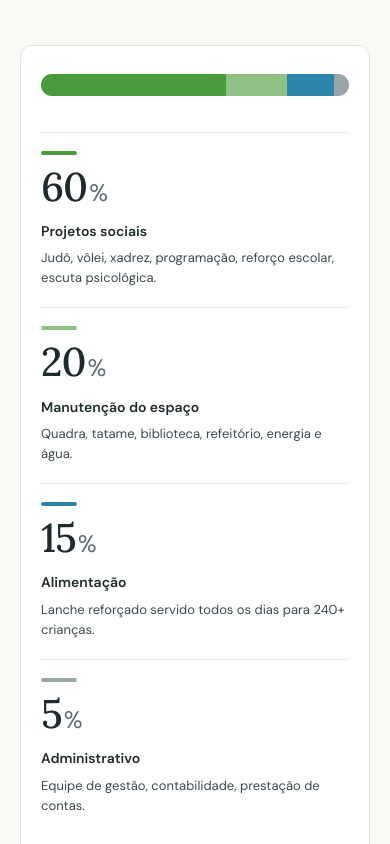
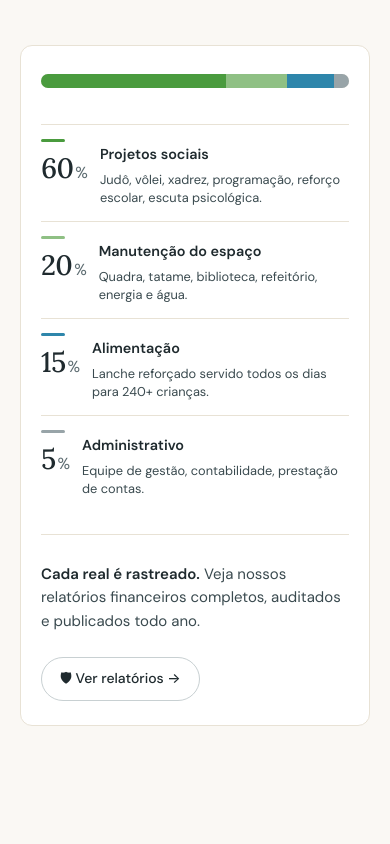
Before and after one commit to pedromonteiro10311031/osrv, a Next.js app: page /quero-ser-doador in a window 390 px wide. Shown: the part 2960-3804 px from the top of the page. Built offline with nearby package versions, Linux system fonts and the light colour scheme.

Commit message:
fix(mobile): reduz tamanho do botao Ver relatorios e ajusta ParaOndeVai

```diff
--- a/components/ParaOndeVai.tsx
+++ b/components/ParaOndeVai.tsx
@@ -52,9 +52,42 @@ export default function ParaOndeVai() {
           .para-onde-vai .pov-bar {
             max-width: 100% !important;
           }
+          .para-onde-vai .pov-bar {
+            height: 14px !important;
+          }
           .para-onde-vai .pov-legend {
             grid-template-columns: 1fr !important;
-            gap: 20px !important;
+            gap: 14px !important;
+          }
+          .para-onde-vai .pov-legend-item {
+            flex-direction: row !important;
+            align-items: flex-start !important;
+            gap: 12px !important;
+            padding-top: 14px !important;
+          }
+          .para-onde-vai .pov-legend-left {
+            flex-shrink: 0 !important;
+          }
+          .para-onde-vai .pov-bar-stub {
+            width: 24px !important;
+            height: 3px !important;
+          }
+          .para-onde-vai .pov-pct {
+            font-size: 1.75rem !important;
+          }
+          .para-onde-vai .pov-pct-sign {
+            font-size: 1rem !important;
+          }
+          .para-onde-vai .pov-legend-label {
+            font-size: 0.9rem !important;
+          }
+          .para-onde-vai .pov-legend-sub {
+            font-size: 0.8rem !important;
+            line-height: 1.4 !important;
+          }
+          .para-onde-vai .pov-report-link {
+            padding: 10px 18px !important;
+            font-size: 0.875rem !important;
           }
         }
       `}</style>
@@ -79,14 +112,18 @@ export default function ParaOndeVai() {
           </div>
           <div style={transpStyles.legend} className="pov-legend">
             {SEGMENTS.map((s) => (
-              <div key={s.label} style={transpStyles.legendItem}>
-                <div style={{ ...transpStyles.legendBarStub, background: s.color }} />
-                <div>
-                  <span style={transpStyles.pct}>{s.pct}</span>
-                  <span style={transpStyles.pctSign}>%</span>
+              <div key={s.label} style={transpStyles.legendItem} className="pov-legend-item">
+                <div style={{ display: 'flex', flexDirection: 'column', gap: 6 }} className="pov-legend-left">
+                  <div style={{ ...transpStyles.legendBarStub, background: s.color }} className="pov-bar-stub" />
+                  <div>
+                    <span style={transpStyles.pct} className="pov-pct">{s.pct}</span>
+                    <span style={transpStyles.pctSign} className="pov-pct-sign">%</span>
+                  </div>
                 </div>
-                <div style={transpStyles.legendLabel}>{s.label}</div>
-                <div style={transpStyles.legendSub}>{s.sub}</div>
+                <div style={{ display: 'flex', flexDirection: 'column', gap: 6 }} className="pov-legend-right">
+                  <div style={transpStyles.legendLabel} className="pov-legend-label">{s.label}</div>
+                  <div style={transpStyles.legendSub} className="pov-legend-sub">{s.sub}</div>
+                </div>
               </div>
             ))}
           </div>
@@ -95,7 +132,7 @@ export default function ParaOndeVai() {
               <span style={transpStyles.footerStrong}>Cada real é rastreado.</span>{' '}
               Veja nossos relatórios financeiros completos, auditados e publicados todo ano.
             </div>
-            <Link href="/transparencia" style={transpStyles.reportLink}>
+            <Link href="/transparencia" style={transpStyles.reportLink} className="pov-report-link">
               🛡 Ver relatórios →
             </Link>
           </div>
```
